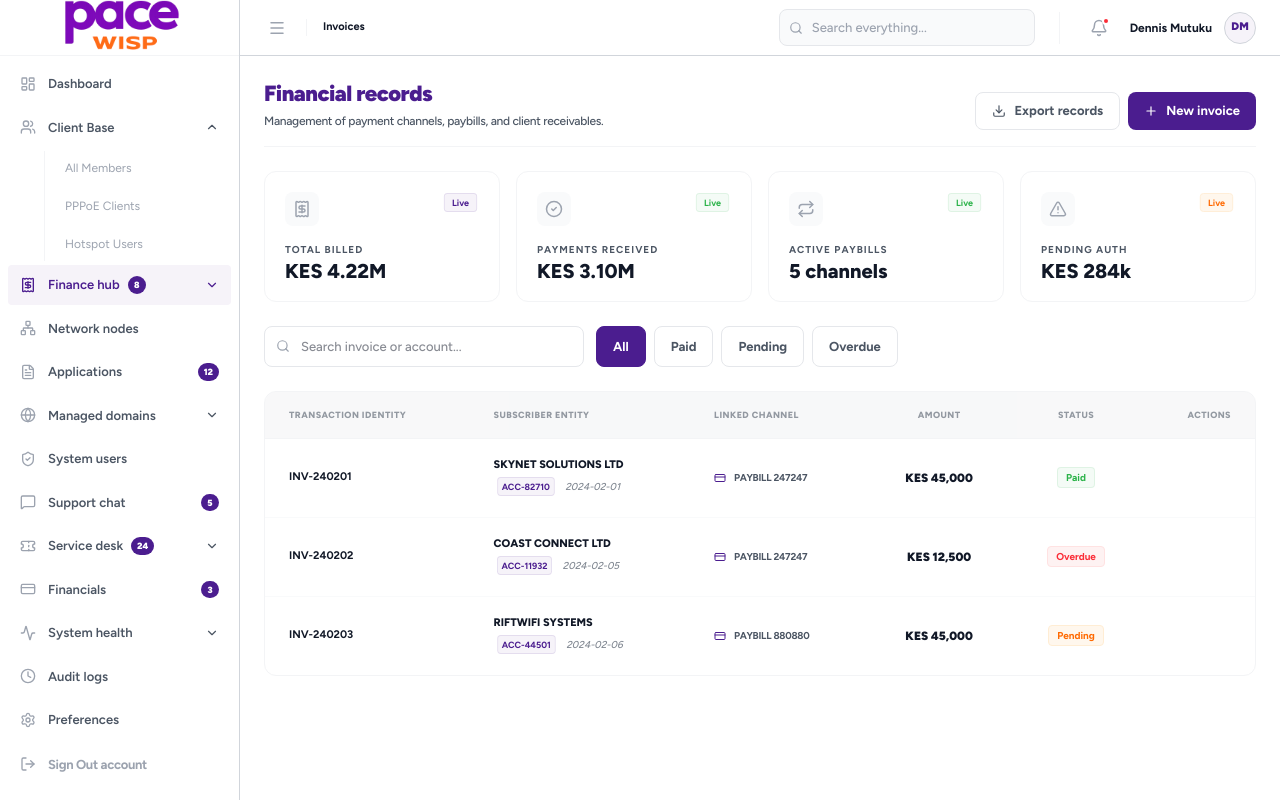
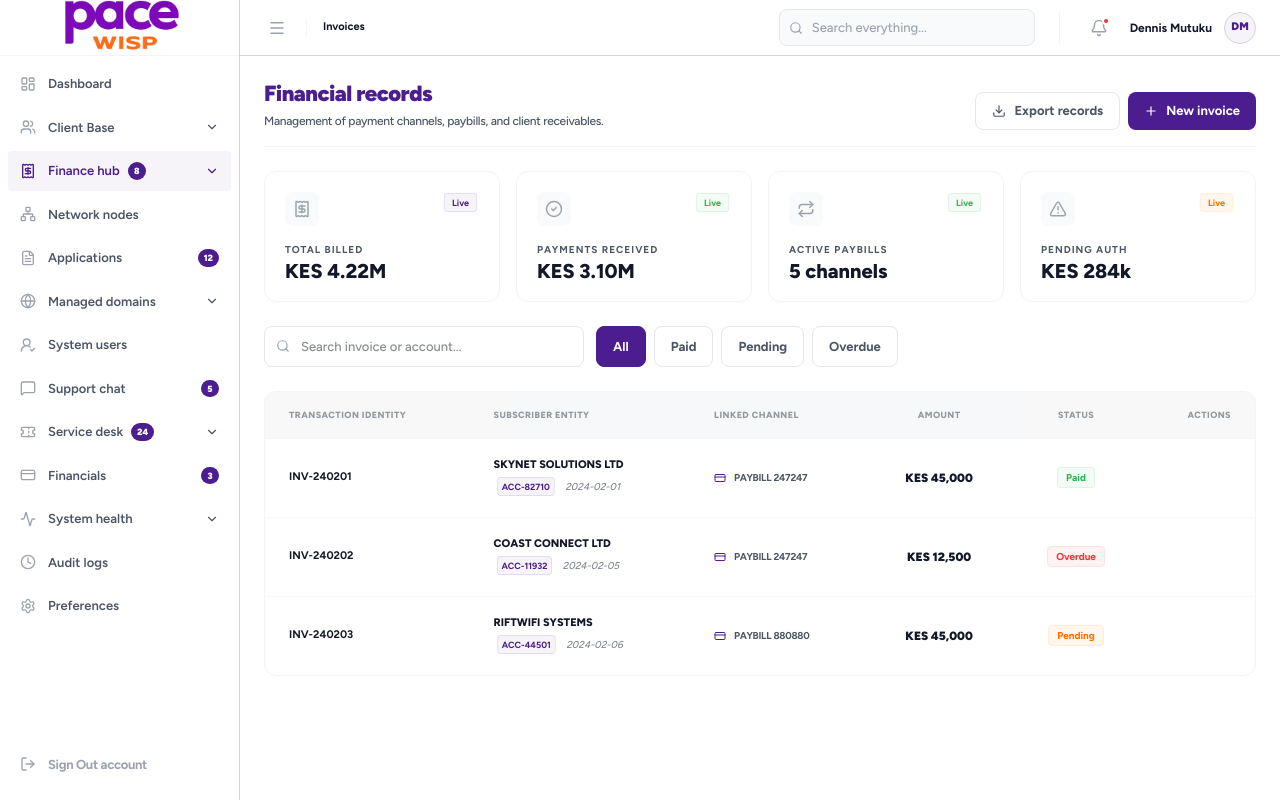
Before and after one commit to dennismutuku2005/pacewebsite, a Next.js app in the folder paceadmin/: page /dashboard/invoices in a window 1280 px wide. Built offline with nearby package versions, Linux system fonts and the light colour scheme.

Commit message:
Auto-update: Sidebar.js

```diff
--- a/paceadmin/src/components/Sidebar.js
+++ b/paceadmin/src/components/Sidebar.js
@@ -6,13 +6,13 @@ import Image from 'next/image'
 import {
     Users, CreditCard, Ticket, Settings,
     Activity, FileText, Network, Receipt,
-    ShieldCheck, MessageSquare, Globe, ChevronDown,
+    UserRoundCheck, MessageSquare, Globe, ChevronDown,
     LogOut, LayoutDashboard, Clock
 } from 'lucide-react'
 import { cn } from '@/lib/utils'
 
 export function Sidebar({ isSidebarOpen, pathname }) {
-    const [openMenus, setOpenMenus] = useState(['members'])
+    const [openMenus, setOpenMenus] = useState([])
 
     const toggleMenu = (id) => {
         setOpenMenus(prev =>
@@ -55,7 +55,7 @@ export function Sidebar({ isSidebarOpen, pathname }) {
                 { name: 'SSL Certificates', href: '/dashboard/domains/ssl' },
             ]
         },
-        { id: 'staff', name: 'System users', href: '/dashboard/users', icon: ShieldCheck },
+        { id: 'staff', name: 'System users', href: '/dashboard/users', icon: UserRoundCheck },
         { id: 'chat', name: 'Support chat', href: '/dashboard/chat', icon: MessageSquare, badge: 5 },
         {
             id: 'support',
```
